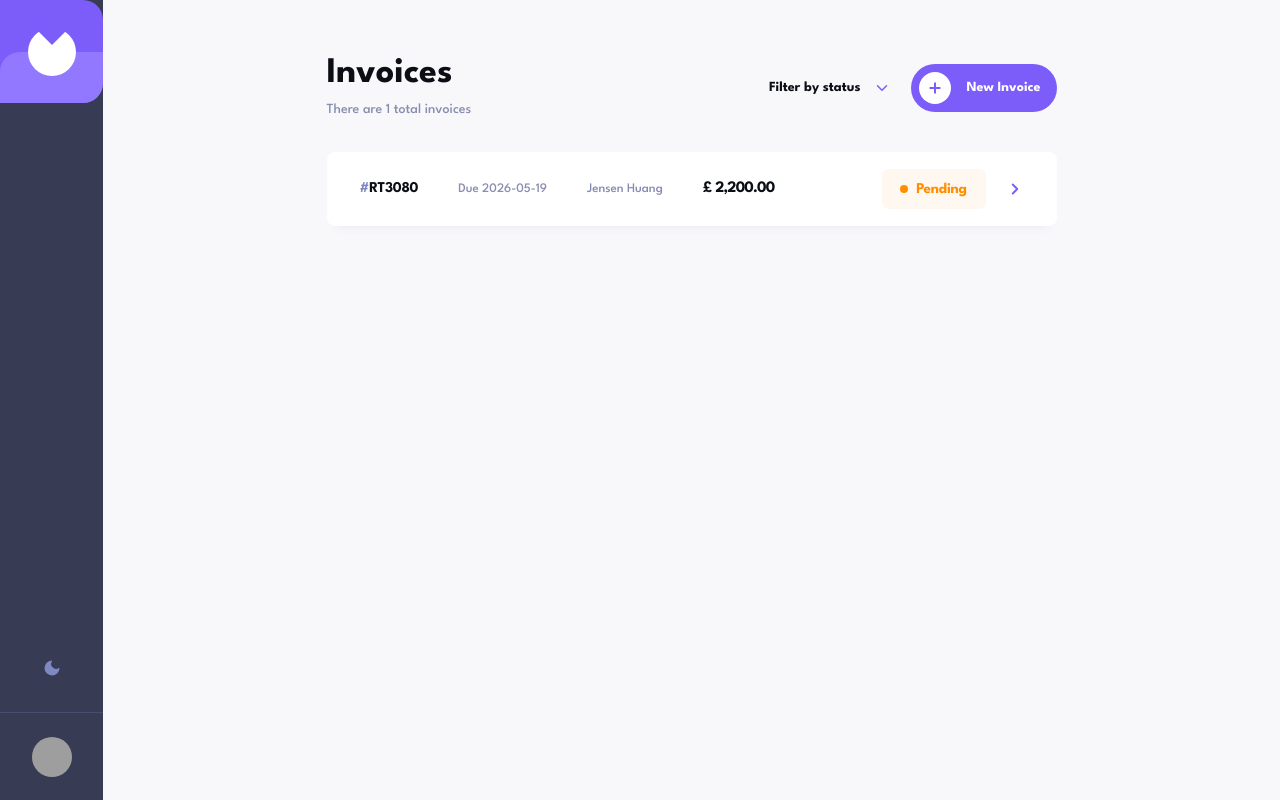
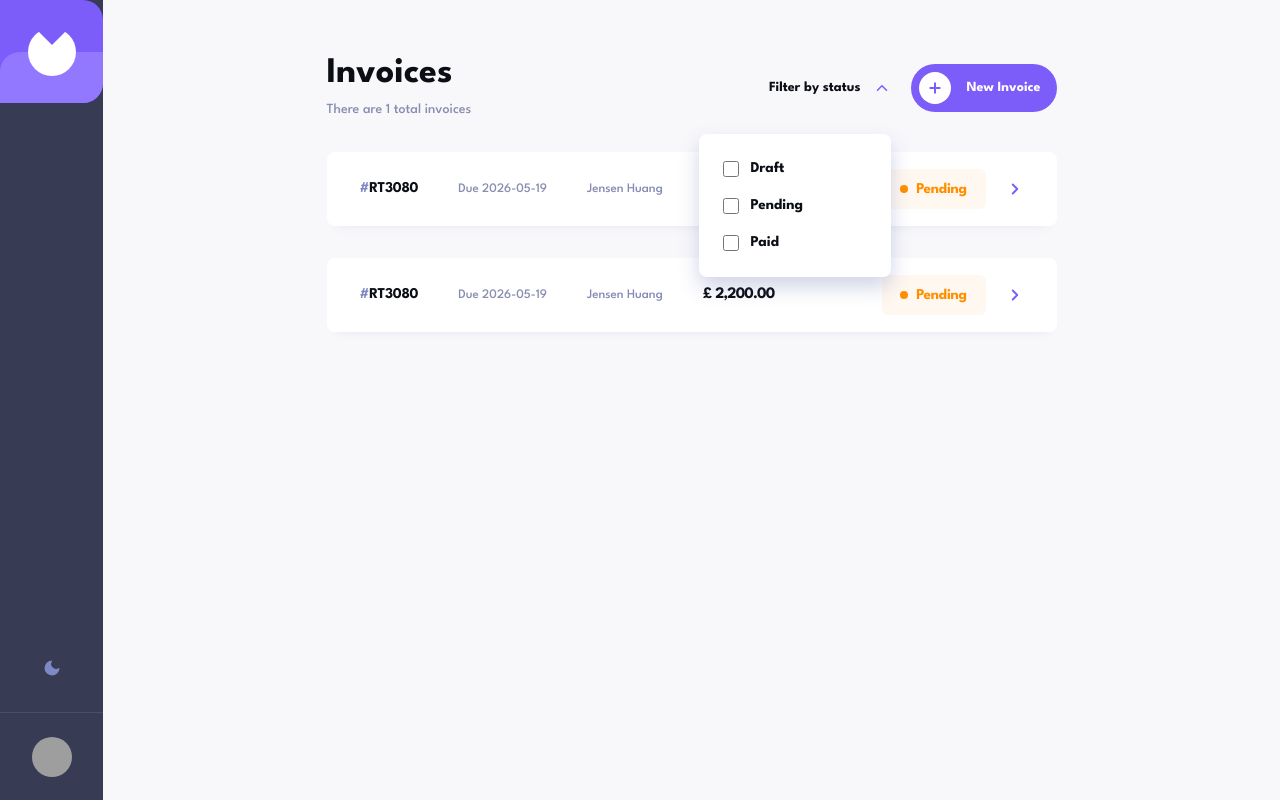
Before and after one commit to Meet-hybrid/hng-stage-2-invoice-app, a React (Vite) app: page / in a window 1280 px wide. Both pictures are taken after a click on the button "Filter by status". Built offline with nearby package versions, Linux system fonts and the light colour scheme; grey boxes are pictures that could not be loaded.

Commit message:
feat: add invoice status filtering dropdown

```diff
--- a/src/pages/InvoiceListPage.tsx
+++ b/src/pages/InvoiceListPage.tsx
@@ -1,3 +1,4 @@
+import { useMemo, useState } from "react";
 import { ChevronDown, Plus } from "lucide-react";
 import rawInvoices from "../data/data.json";
 import InvoiceCard from "../components/InvoiceCard";
@@ -9,6 +10,32 @@ const invoices = rawInvoices as Invoice[];
 function InvoiceListPage() {
   const { theme } = useTheme();
   const isDark = theme === "dark";
+
+  const [showFilters, setShowFilters] = useState(false);
+
+  const [selectedStatuses, setSelectedStatuses] = useState<string[]>([]);
+
+  function toggleStatus(status: string) {
+    setSelectedStatuses((currentStatuses) => {
+      if (currentStatuses.includes(status)) {
+        return currentStatuses.filter(
+          (currentStatus) => currentStatus !== status,
+        );
+      }
+
+      return [...currentStatuses, status];
+    });
+  }
+
+  const filteredInvoices = useMemo(() => {
+    if (selectedStatuses.length === 0) {
+      return invoices;
+    }
+
+    return invoices.filter((invoice) =>
+      selectedStatuses.includes(invoice.status),
+    );
+  }, [selectedStatuses]);
 
   return (
     <section className="mx-auto w-full max-w-182.5">
@@ -27,20 +54,56 @@ function InvoiceListPage() {
               isDark ? "text-[#DFE3FA]" : "text-[#888EB0]"
             }`}
           >
-            There are {invoices.length} total invoices
+            There are {filteredInvoices.length} total invoices
           </p>
         </div>
 
         <div className="flex items-center gap-5 self-start md:self-auto">
+          <div className="relative">
             <button
               type="button"
-            className={`flex items-center gap-3 text-sm font-bold transition ${
+              onClick={() => setShowFilters((current) => !current)}
+              className={`flex items-center gap-3 text-sm font-bold transition cursor-pointer ${
                 isDark ? "text-white" : "text-[#0C0E16]"
               }`}
             >
               <span>Filter by status</span>
-            <ChevronDown size={18} className="text-[#7C5DFA]" />
+
+              <ChevronDown
+                size={18}
+                className={`text-[#7C5DFA] transition-transform duration-300 ${
+                  showFilters ? "rotate-180" : ""
+                }`}
+              />
             </button>
+
+            {showFilters && (
+              <div
+                className={`absolute right-0 top-14 z-20 w-48 rounded-lg px-6 py-6 shadow-[0_10px_20px_rgba(72,84,159,0.25)] ${
+                  isDark ? "bg-[#252945]" : "bg-white"
+                }`}
+              >
+                <div className="space-y-4">
+                  {["draft", "pending", "paid"].map((status) => (
+                    <label
+                      key={status}
+                      className={`flex cursor-pointer items-center gap-3 text-[15px] font-bold capitalize ${
+                        isDark ? "text-white" : "text-[#0C0E16]"
+                      }`}
+                    >
+                      <input
+                        type="checkbox"
+                        checked={selectedStatuses.includes(status)}
+                        onChange={() => toggleStatus(status)}
+                        className="h-4 w-4 accent-[#7C5DFA]"
+                      />
+                      {status}
+                    </label>
+                  ))}
+                </div>
+              </div>
+            )}
+          </div>
 
           <button
             type="button"
@@ -55,9 +118,39 @@ function InvoiceListPage() {
       </div>
 
       <div className="mt-8 space-y-4">
-        {invoices.map((invoice) => (
+        {filteredInvoices.map((invoice) => (
           <InvoiceCard key={invoice.id} invoice={invoice} />
         ))}
+      </div>
+
+      <div className="mt-8 space-y-4">
+        {filteredInvoices.length > 0 ? (
+          filteredInvoices.map((invoice) => (
+            <InvoiceCard key={invoice.id} invoice={invoice} />
+          ))
+        ) : (
+          <div
+            className={`rounded-lg px-6 py-16 text-center ${
+              isDark ? "bg-[#1E2139]" : "bg-white"
+            }`}
+          >
+            <h2
+              className={`text-xl font-bold ${
+                isDark ? "text-white" : "text-[#0C0E16]"
+              }`}
+            >
+              No invoices found
+            </h2>
+
+            <p
+              className={`mt-3 text-sm ${
+                isDark ? "text-[#DFE3FA]" : "text-[#888EB0]"
+              }`}
+            >
+              Try selecting a different status filter.
+            </p>
+          </div>
+        )}
       </div>
     </section>
   );
```
Lines whose indentation alone changed are shown as unchanged.
